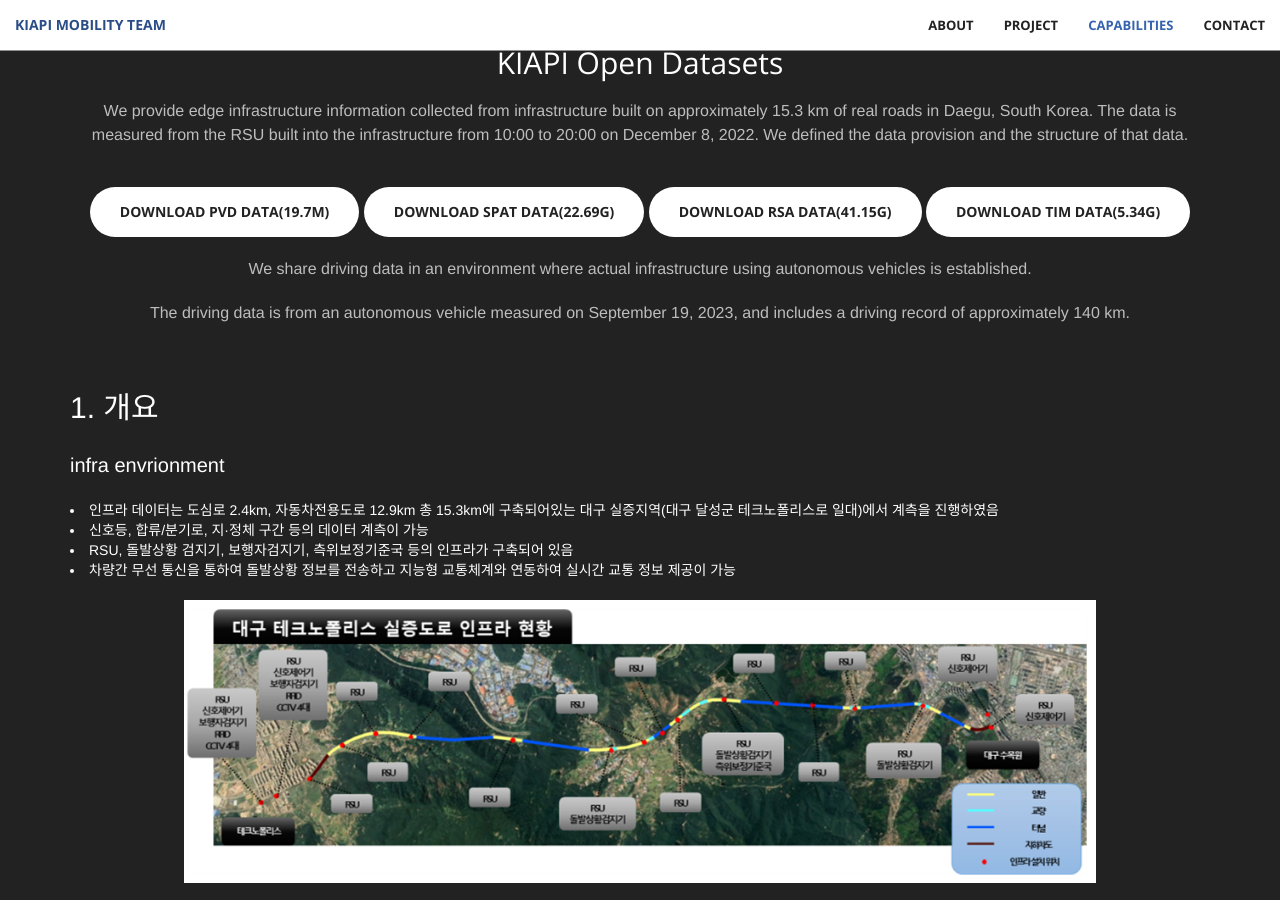
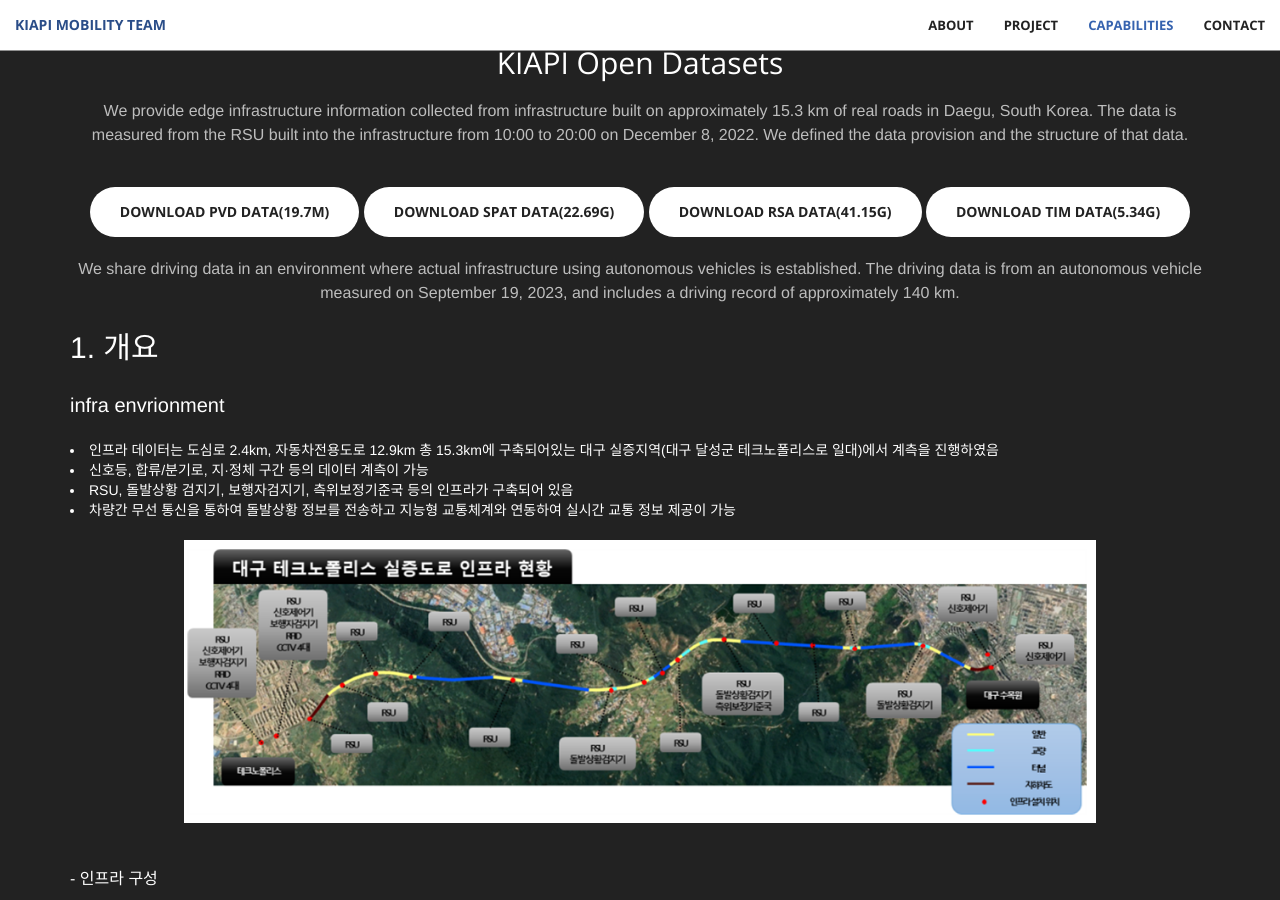
Before and after one commit to Yunhyeongseok-kiapi/kiapi_mulitagent.github.io, a Jekyll site: the page built from docs/index.html, in a window 1280 px wide and 900 px high, scrolled down 2179 px. Built offline with Jekyll 4.4.1, drawn with Linux system fonts in a browser that asks for light colours.

Commit message:
Update aside.html
type modified

```diff
--- a/docs/_includes/aside.html
+++ b/docs/_includes/aside.html
@@ -12,11 +12,11 @@
               <a href="http://gofile.me/5HZpx/ISVd3ygzb" class="btn btn-default btn-xl wow tada">Download TIM data(5.34G)</a>
             </p>
 
-            <p>
-              <p class="text-faded">We share driving data in an environment where actual infrastructure using autonomous vehicles is established.</p>
-              <p class="text-faded">The driving data is from an autonomous vehicle measured on September 19, 2023, and includes a driving record of approximately 140 km.</p>
-              <br/>
+
+            <p class="text-faded">We share driving data in an environment where actual infrastructure using autonomous vehicles is established.
+              The driving data is from an autonomous vehicle measured on September 19, 2023, and includes a driving record of approximately 140 km.
             </p>
+
 
             <p style="font-size: 30px; text-align: left"> 1. 개요</p>
             <p style="font-size: 20px;text-align: left"> infra envrionment </p>
```
